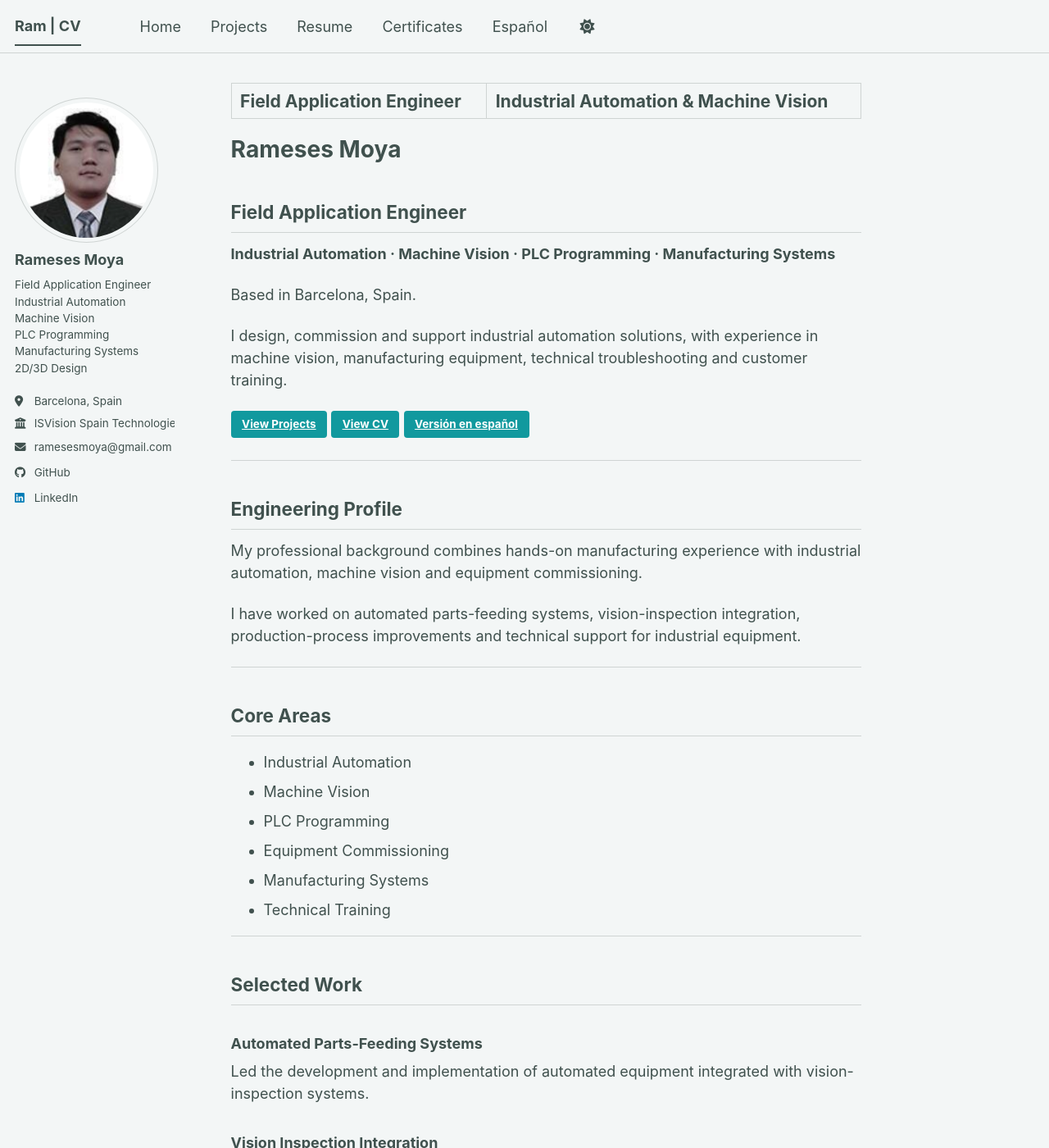
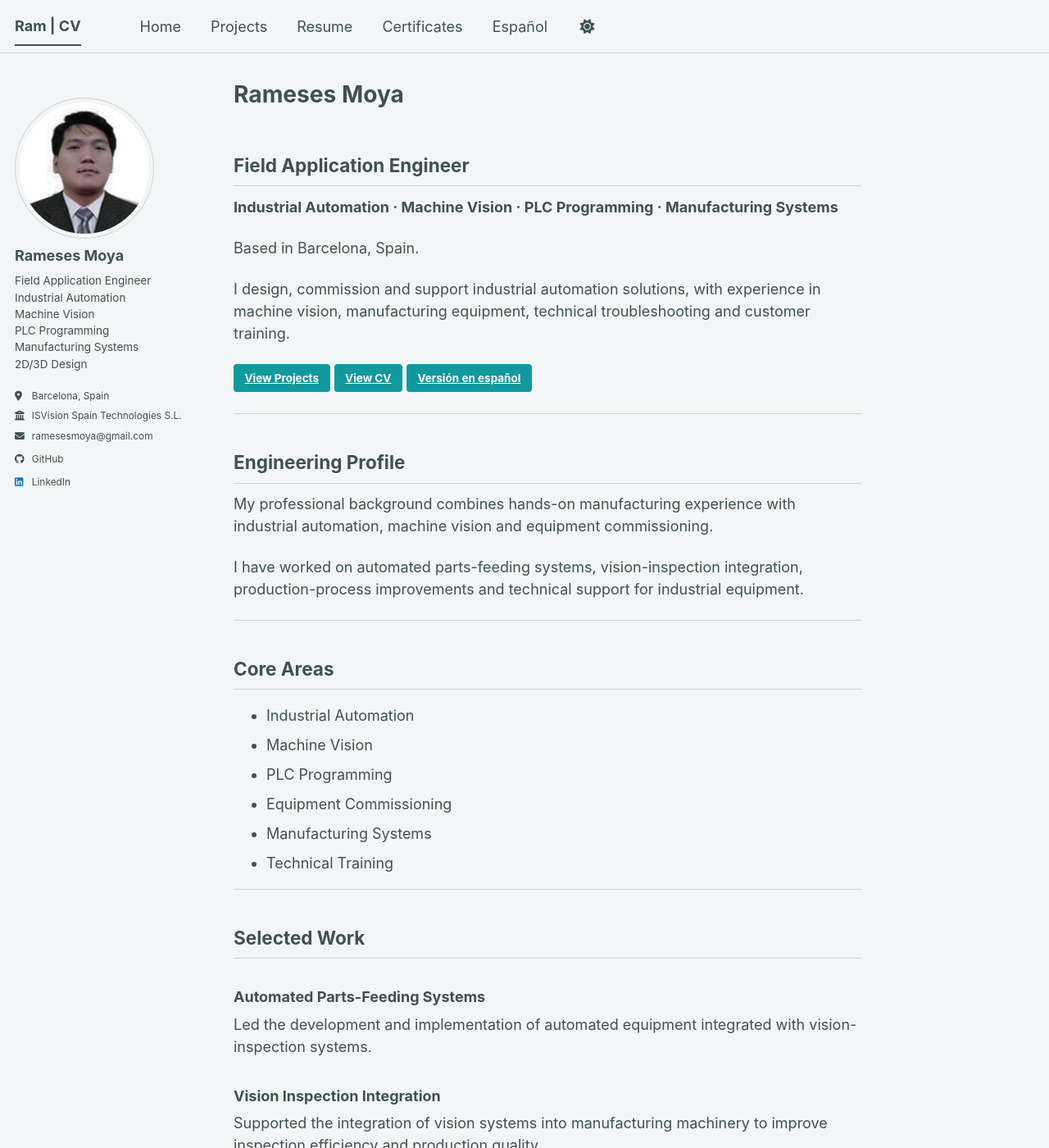
Before and after one commit to rvmoya/rvmoya.github.io, a Jekyll site: the page built from _pages/about.md, in a window 1280 px wide and 1400 px high. Shown: the whole window at 82% size. Built offline with Jekyll 4.4.1, drawn with Linux system fonts in a browser that asks for light colours; a script bundle is joined from its source files by our own code; library files that are not in the unit come from our copies.

Commit message:
Fix homepage title layout, fix sidebar size

```diff
--- a/_pages/about.md
+++ b/_pages/about.md
@@ -1,12 +1,11 @@
 ---
 permalink: /
-title: "Field Application Engineer | Industrial Automation & Machine Vision"
+title: "Rameses Moya"
 author_profile: true
 redirect_from:
   - /about/
   - /about.html
 ---
-# Rameses Moya
 
 ## Field Application Engineer
 
--- a/assets/css/main.scss
+++ b/assets/css/main.scss
@@ -41,3 +41,33 @@
     "vendor/font-awesome/solid",
     "vendor/font-awesome/brands"
 ;
+/* Homepage and sidebar layout adjustments */
+
+@media screen and (min-width: 1024px) {
+  .sidebar {
+    width: 210px;
+  }
+
+  .sidebar + .archive,
+  .sidebar + .page {
+    width: calc(100% - 240px);
+    padding-left: 1.5rem;
+  }
+
+  .author__avatar {
+    width: 170px;
+  }
+
+  .author__avatar img {
+    max-width: 170px;
+  }
+
+  .author__bio {
+    font-size: 0.88rem;
+    line-height: 1.45;
+  }
+
+  .author__urls {
+    font-size: 0.88rem;
+  }
+}
```
